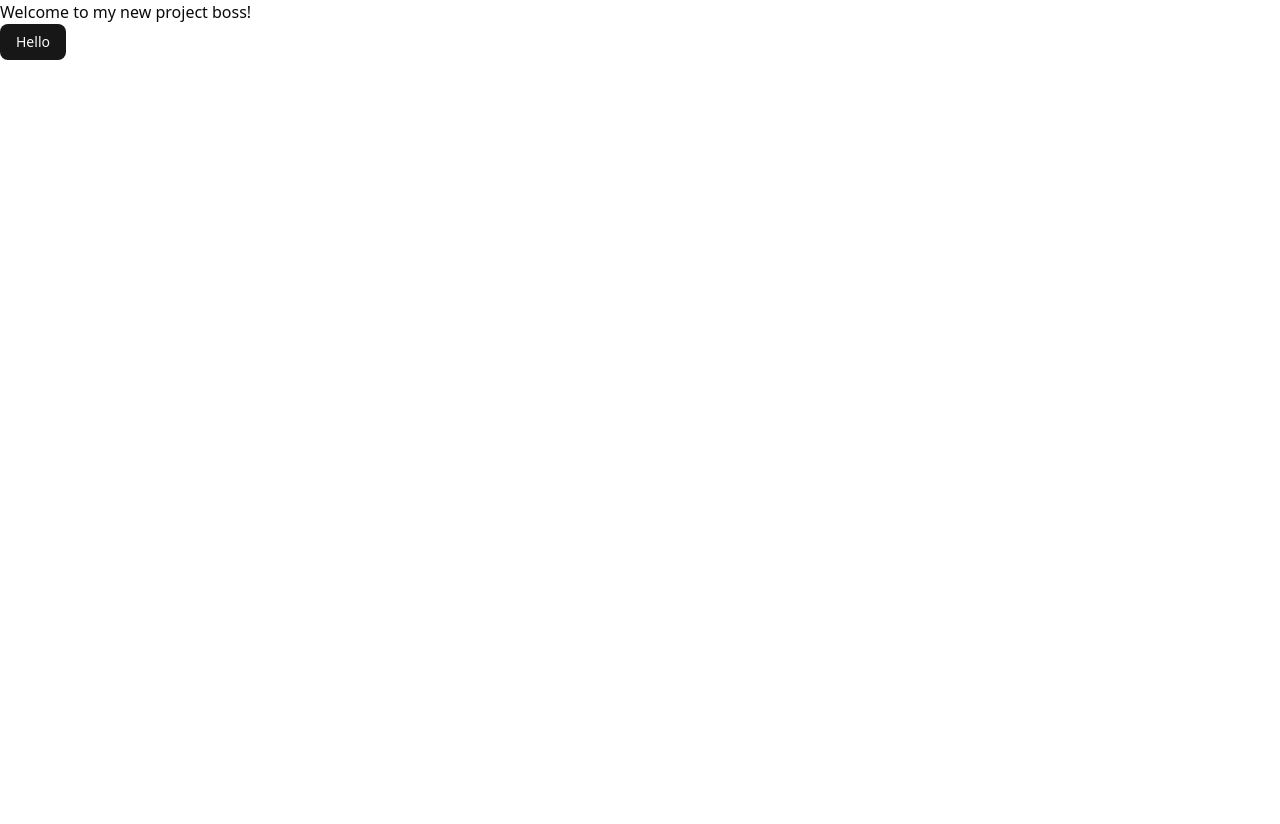
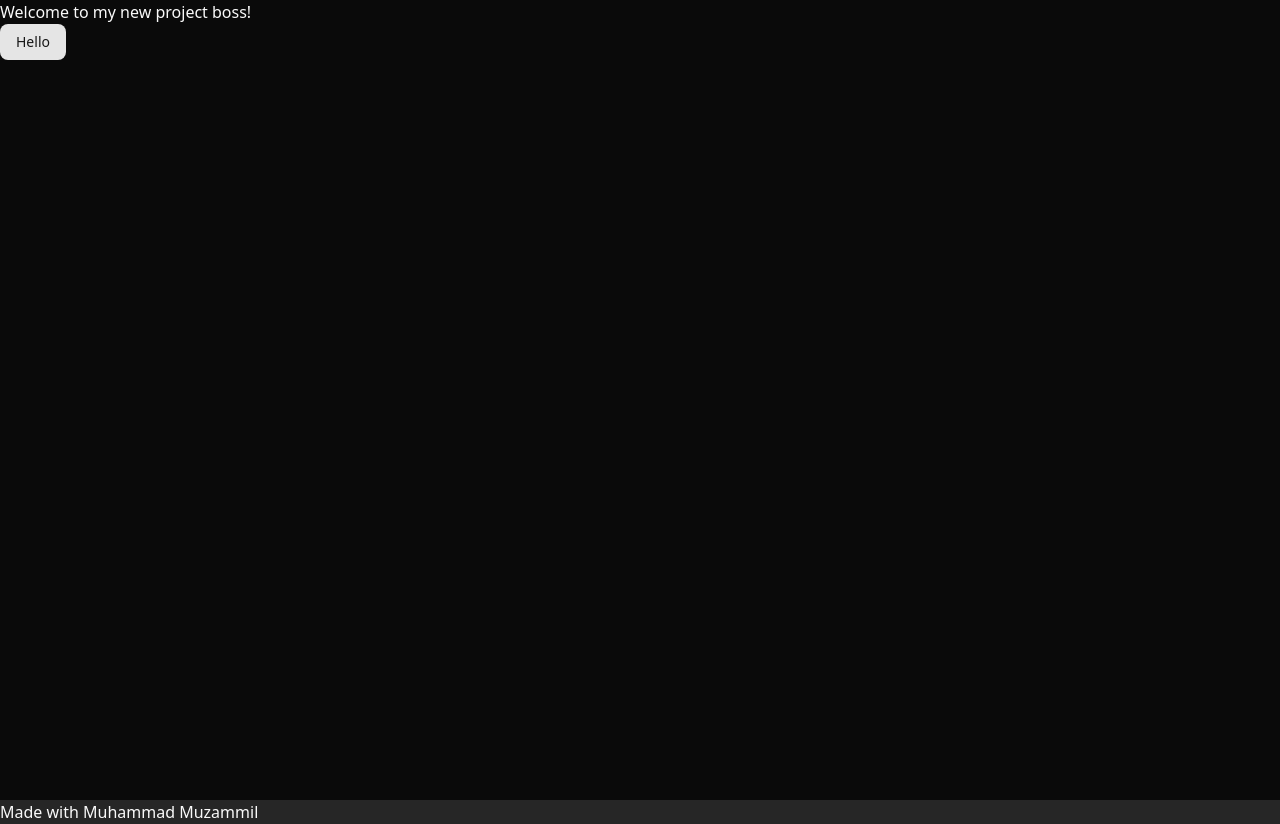
Before and after one commit to MuhammadMuzammil-TheDeveloper/SENSAI, a Next.js app: page / in a window 1280 px wide. Before the commit the page ends 800 px from the top, so only its background shows below. Built offline with nearby package versions, Linux system fonts and the light colour scheme.

Commit message:
Add Footer

```diff
--- a/app/layout.js
+++ b/app/layout.js
@@ -1,4 +1,5 @@
 import { Geist, Geist_Mono } from "next/font/google";
+import { ThemeProvider } from "../components/theme-provider";
 import "./globals.css";
 
 const geistSans = Geist({
@@ -22,7 +23,23 @@ export default function RootLayout({ children }) {
       <body
         className={`${geistSans.variable} ${geistMono.variable} antialiased`}
       >
-        {children}
+       <ThemeProvider
+            attribute="class"
+            defaultTheme="dark"
+            enableSystem
+            disableTransitionOnChange
+          >
+            {/* header */}
+            <main className="min-h-screen"> {children}</main>
+          {/* footer */}
+          <footer className="bg-muted">
+            <div>
+              <p>
+                Made with Muhammad Muzammil
+              </p>
+              </div>
+          </footer>
+          </ThemeProvider>
       </body>
     </html>
   );
--- a/components/theme-provider.tsx
+++ b/components/theme-provider.jsx
@@ -3,9 +3,6 @@
 import * as React from "react"
 import { ThemeProvider as NextThemesProvider } from "next-themes"
 
-export function ThemeProvider({
-  children,
-  ...props
-}: React.ComponentProps<typeof NextThemesProvider>) {
+export function ThemeProvider({children, ...props}) {
   return <NextThemesProvider {...props}>{children}</NextThemesProvider>
 }
```
Also changed, not shown: 1 other file (tests, documents, lock files or other folders).
